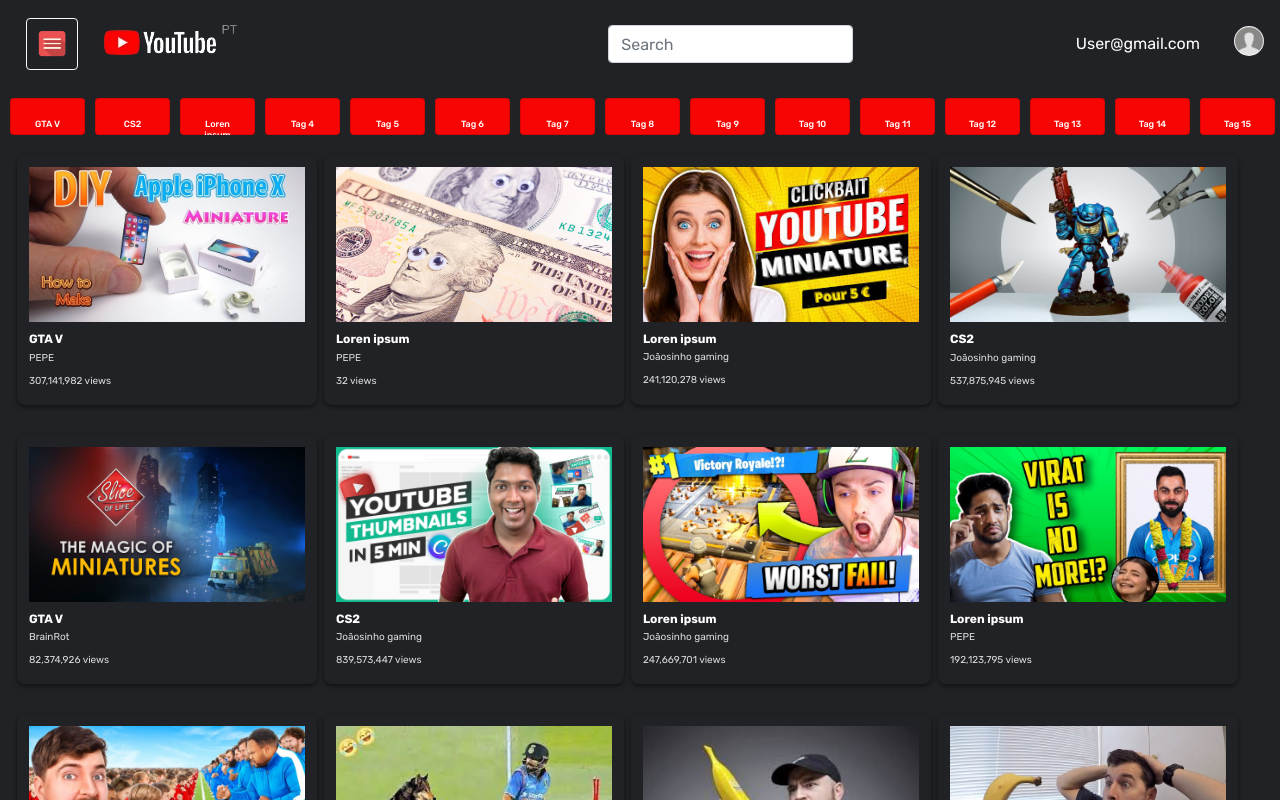
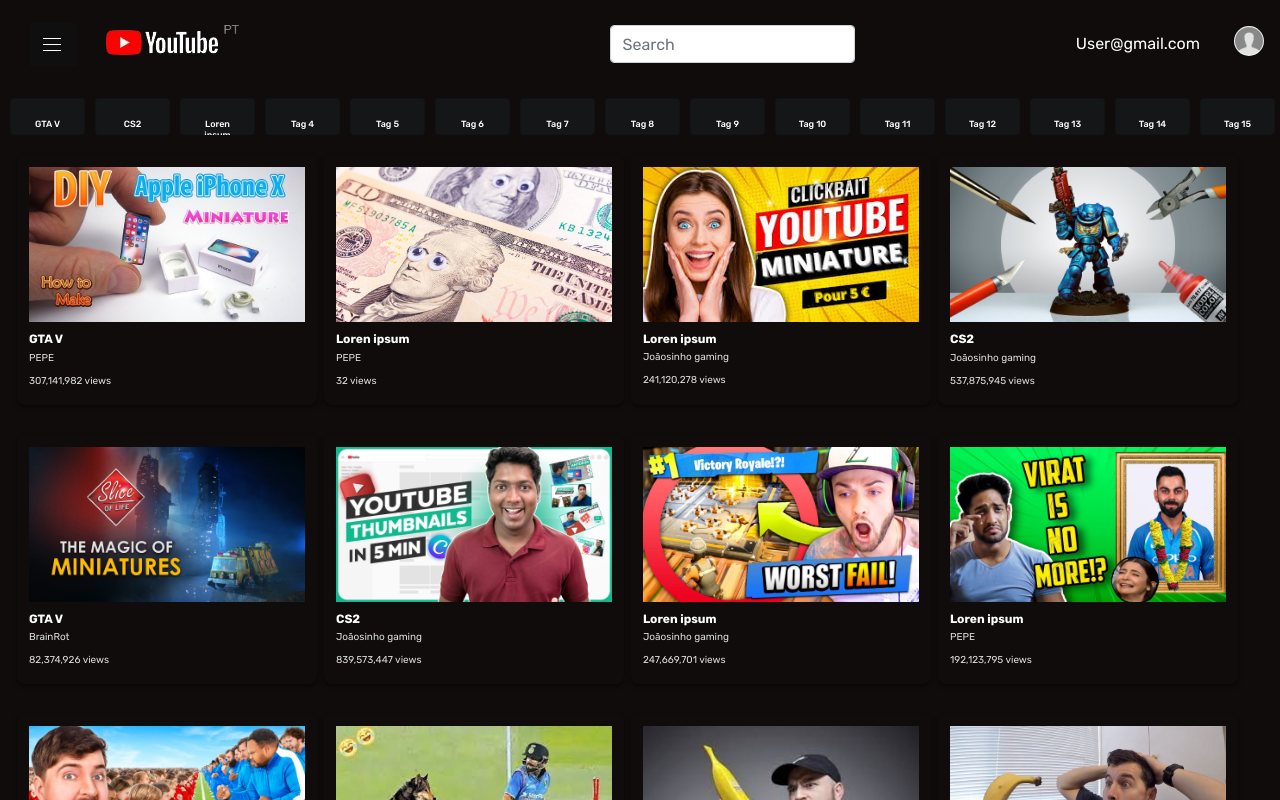
Before and after one commit to TUF322/React-YT, a React (Create React App) app: page / in a window 1280 px wide. Shown: the top 800 px of the page. Built offline with nearby package versions, Linux system fonts and the light colour scheme.

Commit message:
css-changes

```diff
--- a/src/index.css
+++ b/src/index.css
@@ -2,14 +2,14 @@
 @import url("https://fonts.googleapis.com/css2?family=Rubik:wght@300;400;500;600;700;800;900&display=swap");
 
 body {
-    background-color: #202225;
+    background-color: #100c0c;
     font-family: "Rubik", sans-serif;
 }
 /* Sidebar CSS */
 .sidebar {
     width: 280px;
     min-height: 100vh;
-    background-color: #202225; /* Changed background color */
+    background-color: #100c0c; /* Changed background color */
     position: fixed;
     top: 0;
     left: -280px;
@@ -58,7 +58,7 @@
     text-align: center;
     padding-left: 100px;
     font-size: 37px;
-    background-color: #202225;
+    background-color: #100c0c;
     color: #fff;
 }
 
@@ -68,7 +68,7 @@
   left: 0;
   width: 100%;
   height: 100%;
-  background-color: #202225;
+  background-color: #100c0c;
   transition: 0.5s;
   opacity: 0;
   visibility: hidden;
@@ -105,16 +105,21 @@
   width: 90%;
   padding: 10px 16px;
   color: #fff;
-    background-color: #f70505;
+  background-color: #100c0c;
   border-radius: 4px;
   cursor: pointer;
   text-decoration: none;
   margin: 10px;
 }
 
+.sd-button:hover {
+  background-color: #555; /* Change to desired hover color */
+}
+
+
 .btn.btn-outline-light {
     color: #f70505;
-    background-color: #202225;
+    background-color: #100c0c;
     padding: 10px;
     margin: 10px;
 }
@@ -165,8 +170,14 @@
     width: 77px;
     height: 37px;
     margin-right: 10px;
-    background-color: #f70505;
+    background-color: #151618;
+    cursor: pointer;
   }
+
+  .card:hover {
+    background-color: #555; /* Change to desired hover color */
+  }
+
 
   .card-title {
     font-size: 9px;
@@ -194,7 +205,7 @@
     box-shadow: 0 2px 4px rgba(0, 0, 0, 0.5); /* Add white outline */
     padding: 12px;
     margin-bottom: 20px;
-    background-color: #202225;
+    background-color: #100c0c;
     width: 300px;
     display: grid;
     grid-template-rows: auto 1fr; /* Set the first row to auto to fit the image and the second row to 1fr to let the text content take the remaining space */
@@ -203,6 +214,8 @@
     margin-left: 7px;
     margin-top: 10px;
   }
+
+
 
   .thumbnail-image {
     width: auto;
@@ -250,6 +263,7 @@
     margin-left: 0; /* Initial margin-left value */
   }
 
+
   /* Adjust the margin-left of the thumbnail container when the sidebar is active */
   .sidebar-active .thumbnail-container {
     margin-left: 280px; /* Add sidebar width to margin-left */
@@ -271,9 +285,13 @@
     width: 90%;
     padding: 10px 16px;
     color: #fff;
-    background-color: #202225;
+    background-color: #100c0c;
     border-radius: 4px;
     cursor: pointer;
     text-decoration: none;
     margin: 10px;
   }
+
+  .sd-susc:hover {
+    background-color: #555; /* Change to desired hover color */
+  }
--- a/src/index.js
+++ b/src/index.js
@@ -4,7 +4,7 @@
 import ToggleSidebar from './navbar.js'; // Importing the ToggleSidebar component
 import './index.css';
 //back color
-document.body.style.backgroundColor = '#202225';
+document.body.style.backgroundColor = '#100c0c';
 
 
 ReactDOM.render(
--- a/src/navbar.js
+++ b/src/navbar.js
@@ -1,7 +1,7 @@
 import React, { useState } from 'react';
 import logo from './bg-yt-logo.png';
 import userIcon from './userimg.png';
-import hamburgerBtn from './hamburger-btn.png';
+import hamburgerBtn from './hamburger-btn2.png';
 import TagsRow from './TagsRow';
 import ThumbnailCard from './ThumbnailCard';
 import './index.css';
@@ -140,11 +140,11 @@
   return (
     <div className={`main-container ${sidebarOpen ? 'sidebar-active' : ''}`}>
       <nav className={`navbar navbar-expand-lg navbar-dark  ${sidebarOpen ? 'sidebar-active' : ''}`}>
-        <button className="btn btn-outline-light" onClick={toggleSidebar}>
+        <button className="btn btn-outline-lightgray" onClick={toggleSidebar}>
           {sidebarOpen ? (
-            <img src={hamburgerBtn} alt="close sidebar" style={{ width: '30px', height: '30px' }} />
+            <img src={hamburgerBtn} alt="close sidebar" style={{ width: 'auto', height: 'auto' }} />
           ) : (
-            <img src={hamburgerBtn} alt="open sidebar" style={{ width: '30px', height: '30px' }} />
+            <img src={hamburgerBtn} alt="open sidebar" style={{ width: 'auto', height: 'auto' }} />
           )}
         </button>
         <a className="navbar-brand" href="#">
```
Also changed, not shown: src/hamburger-btn2.png (added). Lines whose indentation alone changed are shown as unchanged.
